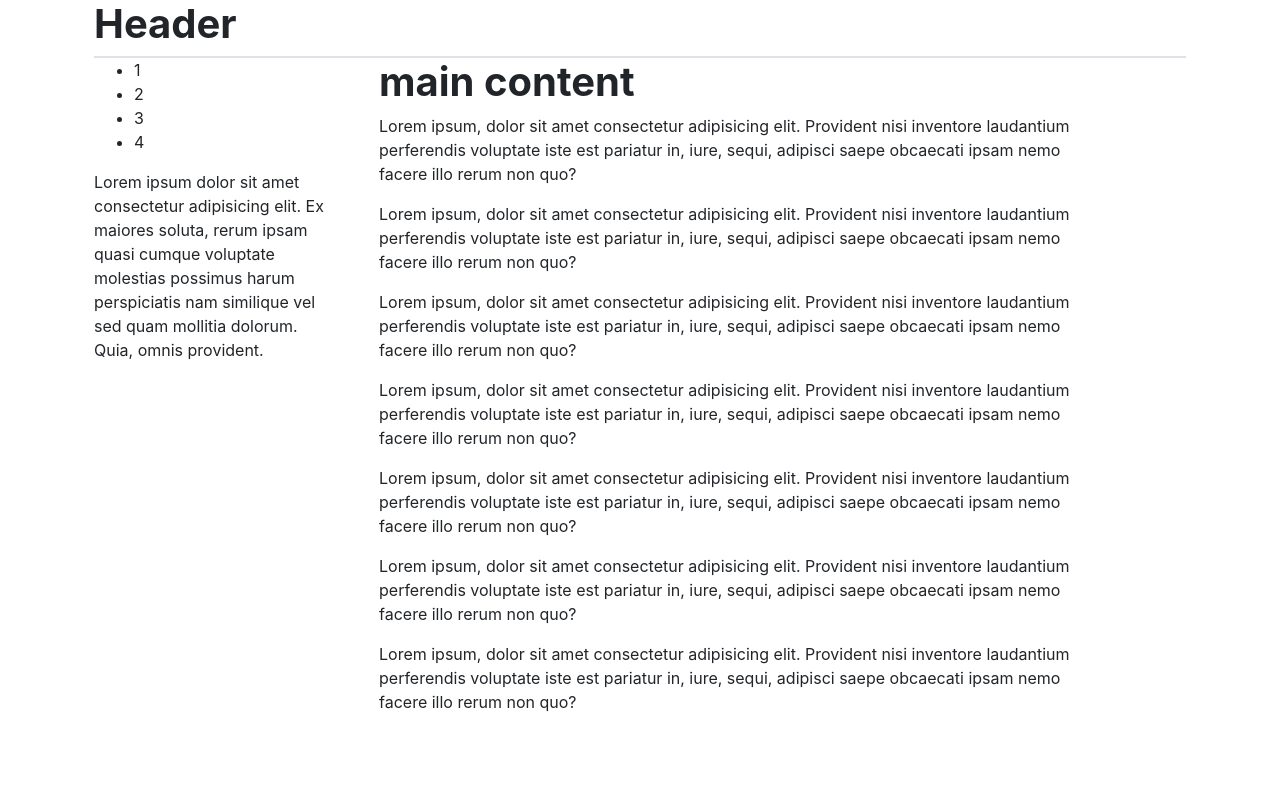
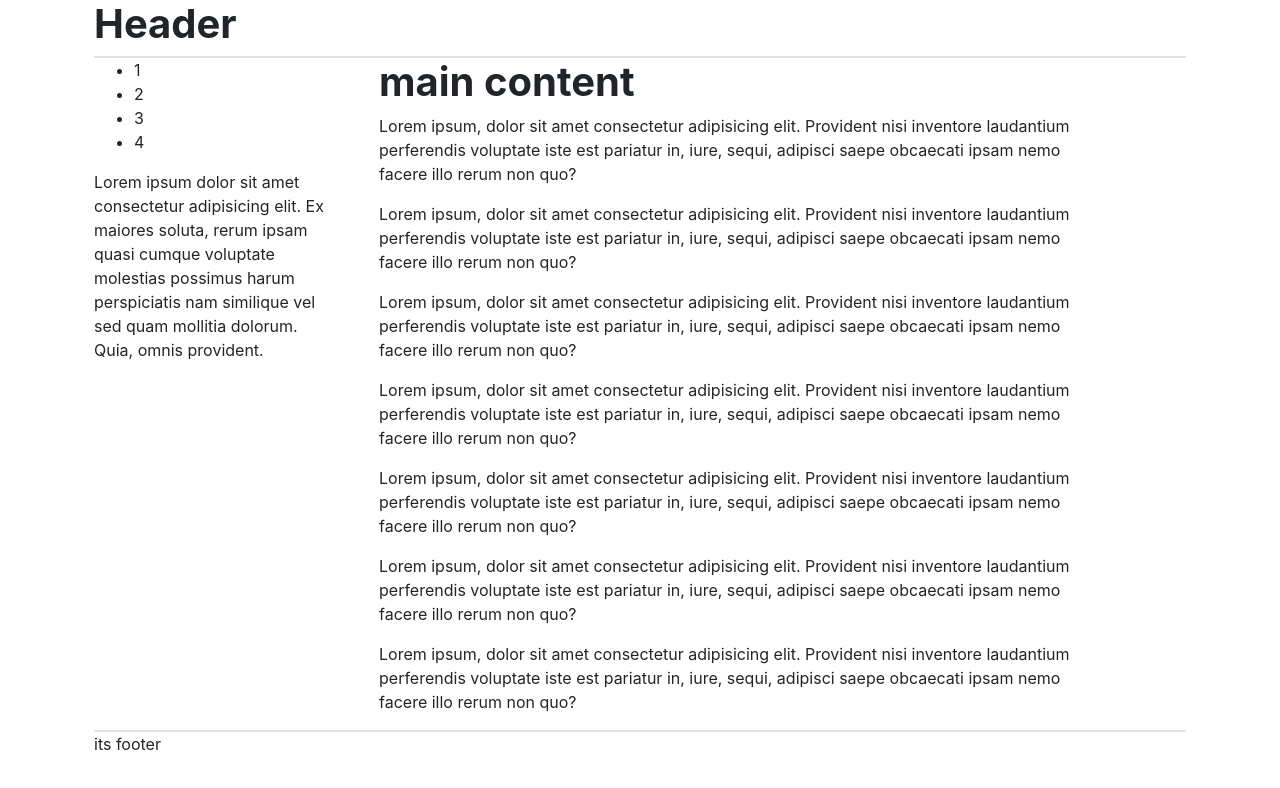
Before and after one commit to rinkeshsante/CollegeRepoFrontend, a React (Create React App) app: page /departments in a window 1280 px wide. Shown: the top 788 px of the page. Built offline with nearby package versions, Linux system fonts and the light colour scheme; the HTML template or start-up script is replaced by a standard one.

Commit message:
spelling mistake and added footer

```diff
--- a/src/App.js
+++ b/src/App.js
@@ -1,5 +1,6 @@
 import React from "react";
 import "./App.css";
+import Footer from "./components/footer";
 import Main from "./components/main";
 import Navbar from "./components/navbar";
 import Sidebar from "./components/sidebar";
@@ -12,6 +13,7 @@ function App() {
         <Sidebar></Sidebar>
         <Main></Main>
       </div>
+      <Footer></Footer>
     </div>
   );
 }
--- /dev/null
+++ b/src/components/footer.jsx
@@ -0,0 +1,11 @@
+import React, { Component } from "react";
+
+export class Footer extends Component {
+  render() {
+    return (
+      <footer className="border-top align-content-center">its footer</footer>
+    );
+  }
+}
+
+export default Footer;
--- a/src/components/testDep.jsx
+++ b/src/components/testDep.jsx
@@ -1,7 +1,7 @@
 import React, { Component } from "react";
 import axios from "axios";
 
-const BASE_URL = "http://127.0.0.1:8000/api/departemnts/";
+const BASE_URL = "http://127.0.0.1:8000/api/departments/";
 export class TestDep extends Component {
   state = {
     items: [],
```
